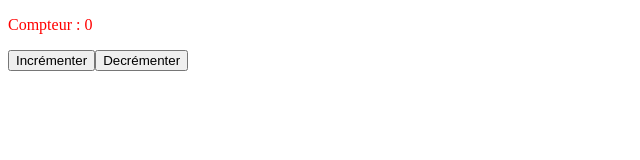
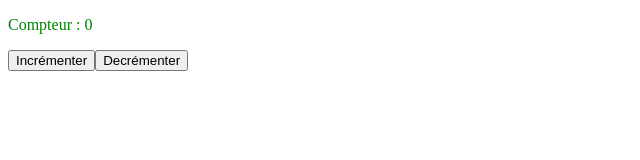
Before and after one commit to eljefe213/Grafikart_VUEJS, a Vue app: page / in a window 1280 px wide. Shown: the top 160 px of the page, without its empty margins (0-640 px from the left). Built offline with nearby package versions, Linux system fonts and the light colour scheme.

Commit message:
Add style condition

```diff
--- a/src/App.vue
+++ b/src/App.vue
@@ -1,5 +1,5 @@
 <template>
-  <p :style="{color: 'red'}">Compteur : {{ count }} </p>
+  <p :style="{color: count > 5 ? 'red' : 'green'}">Compteur : {{ count }} </p>
   <button @click="increment" >Incrémenter</button>
   <button @click="decrement" >Decrémenter</button>
 </template>
```
